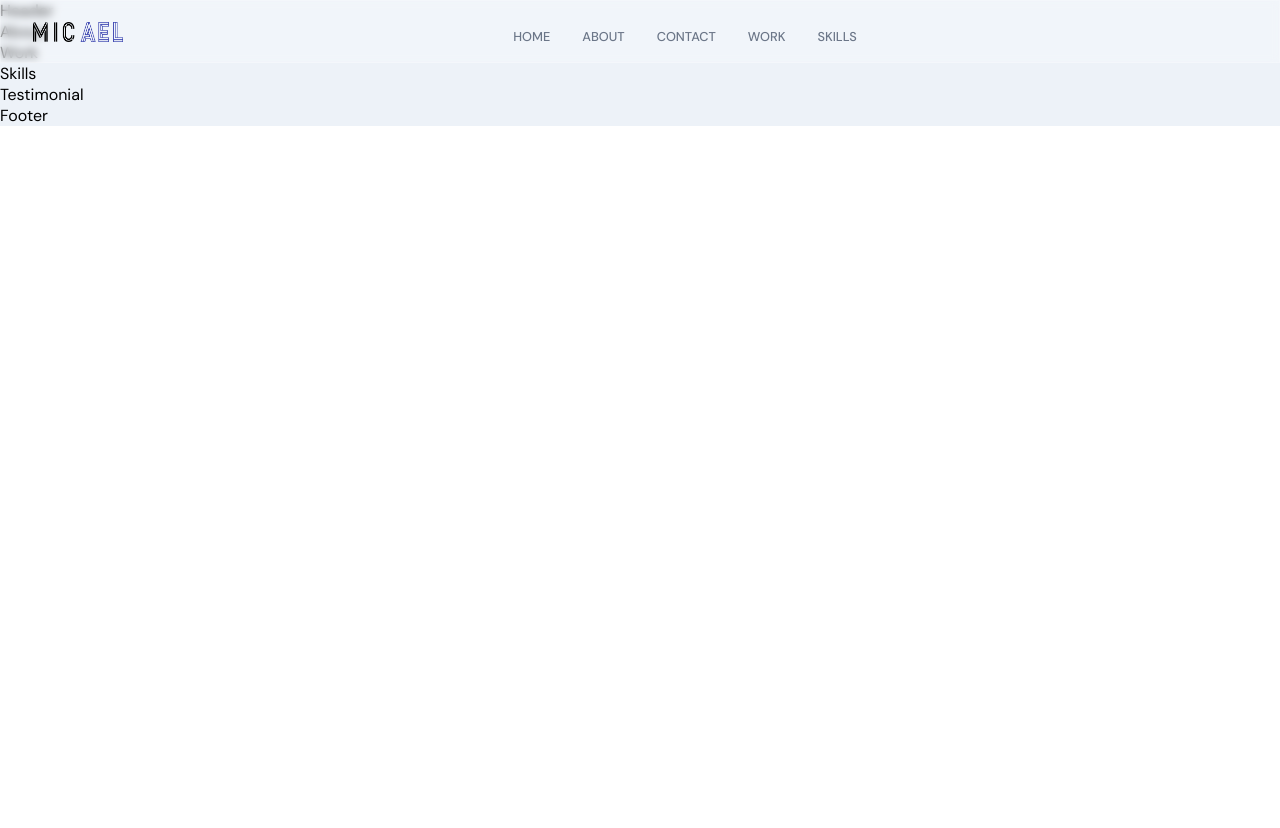
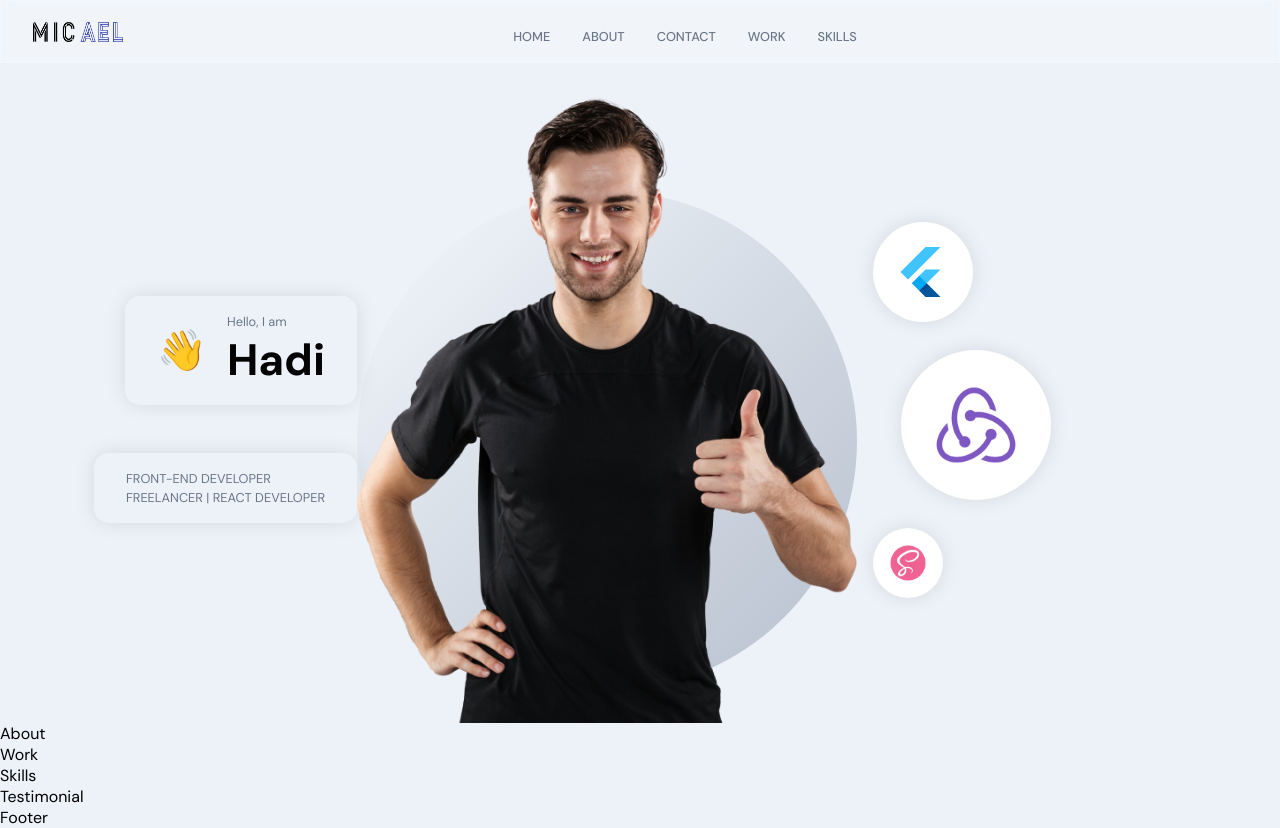
Before and after one commit to Hadi-bakhshi/fr-port-react, a React (Create React App) app: page / in a window 1280 px wide. Before the commit the page ends 800 px from the top, so only its background shows below. Built offline with nearby package versions, Linux system fonts and the light colour scheme.

Commit message:
header section is over

```diff
--- a/src/container/Header/Header.jsx
+++ b/src/container/Header/Header.jsx
@@ -1,9 +1,71 @@
-import React from 'react';
-import './Header.scss';
+import React from "react";
+import { motion } from "framer-motion";
+import { images } from "../../constants";
+import "./Header.scss";
+
+const scaleVariants = {
+  whileInView: {
+    scale: [0, 1],
+    opacity: [0, 1],
+    transition: {
+      duration: 1,
+      ease: "easeInOut",
+    },
+  },
+};
+
 const Header = () => {
   return (
-    <div>Header</div>
-  )
-}
+    <div id="home" className="app__header app__flex">
+      <motion.div
+        whileInView={{ x: [-100, 0], opacity: [0, 1] }}
+        transition={{ duration: 0.5 }}
+        className="app__header-info"
+      >
+        <div className="app__header-badge">
+          <div className="badge-cmp app__flex">
+            <span>👋</span>
+            <div style={{ marginLeft: 20 }}>
+              <p className="p-text">Hello, I am</p>
+              <h1 className="head-text">Hadi</h1>
+            </div>
+          </div>
 
-export default Header
+          <div className="tag-cmp app__flex">
+            <p className="p-text">Front-end Developer</p>
+            <p className="p-text">Freelancer | React developer</p>
+          </div>
+        </div>
+      </motion.div>
+
+      <motion.div
+        whileInView={{ opacity: [0, 1] }}
+        transition={{ duration: 0.5, delayChildren: 0.5 }}
+        className="app__header-img"
+      >
+        <img src={images.profile} alt="profile-bg" />
+        <motion.img
+          whileInView={{ scale: [0, 1] }}
+          transition={{ duration: 1, ease: "easeInOut" }}
+          className="overlay_circle"
+          src={images.circle}
+          alt="profile-circle"
+        />
+      </motion.div>
+
+      <motion.div
+        variants={scaleVariants}
+        whileInView={scaleVariants.whileInView}
+        className="app__header-circles"
+      >
+        {[images.flutter, images.redux, images.sass].map((circle, index) => (
+          <div className="circle-cmp app__flex" key={`circle-${index}`}>
+            <img src={circle} alt="circle"/>
+          </div>
+        ))}
+      </motion.div>
+    </div>
+  );
+};
+
+export default Header;
--- a/src/container/Header/Header.scss
+++ b/src/container/Header/Header.scss
@@ -0,0 +1,201 @@
+#home {
+    position: relative;
+    background: ur('../../assets/bgIMG.png');
+    background-size: cover;
+    background-repeat: repeat;
+    background-position: center;
+
+
+    .app__wrapper {
+        padding: 0;
+
+
+        .copyright {
+            display: none;
+        }
+    }
+}
+
+
+.app__header {
+    flex: 1;
+    width: 100%;
+    height: 100%;
+    flex-direction: row;
+
+    padding: 6rem 2rem 0;
+
+    @media screen and (min-width: 2000px) {
+        padding-top: 8rem;
+    }
+
+    @media screen and (max-width: 1200px) {
+        flex-direction: column;
+    }
+
+    @media screen and (max-width: 450px) {
+        padding: 6rem 1rem 2rem;
+    }
+
+}
+
+.app__header-info {
+    flex: 0.65;
+    display: flex;
+    flex-direction: column;
+    justify-content: flex-start;
+    align-items: flex-start;
+    height: 100%;
+
+    @media screen and (max-width: 2000px) {
+        width: 100%;
+        margin-right: 0;
+    }
+}
+
+.app__header-badge {
+    width: 100%;
+    display: flex;
+    justify-content: flex-end;
+    align-items: flex-end;
+    flex-direction: column;
+
+
+    .badge-cmp,
+    .tag-cmp {
+        padding: 1rem 2rem;
+        border: var(--white-color);
+        border-radius: 15px;
+        flex-direction: row;
+        width: auto;
+
+        box-shadow: 0 0 20px rgba(0, 0, 0, 0.1);
+    }
+
+    .tag-cmp {
+        flex-direction: column;
+        margin-top: 3rem;
+
+        p {
+            width: 100%;
+            text-transform: uppercase;
+            text-align: left;
+        }
+    }
+
+    span {
+        font-size: 2.5rem;
+
+
+
+        @media screen and (min-width: 2000px) {
+            font-size: 5rem;
+        }
+    }
+
+    @media screen and (max-width: 1200px) {
+        justify-content: flex-start;
+        align-items: flex-start;
+    }
+
+}
+
+.app__header-circles {
+    flex: 0.75;
+    display: flex;
+    flex-direction: column;
+    justify-content: space-evenly;
+    align-items: flex-start;
+    height: 100%;
+    margin-left: 1rem;
+
+
+    div {
+        width: 100px;
+        height: 100px;
+        border-radius: 50%;
+        background: var(--white-color);
+
+        box-shadow: 0 0 20px rgba(0, 0, 0, 0.1);
+
+
+        img {
+            width: 60%;
+            height: 60%;
+        }
+    }
+
+    div:nth-child(1) {
+        width: 100px;
+        height: 100px;
+    }
+
+    div:nth-child(2) {
+        margin: 1.75rem;
+        width: 150px;
+        height: 150px;
+    }
+
+    div:nth-child(3) {
+        width: 70px;
+        height: 70px;
+    }
+
+    @media screen and (min-width: 2000px) {
+        div:nth-child(1) {
+            width: 400px;
+            height: 400px;
+        }
+
+        div:nth-child(2) {
+            width: 170px;
+            height: 170px;
+        }
+
+        div:nth-child(3) {
+            width: 200px;
+            height: 200px;
+        }
+    }
+
+    @media screen and (max-width: 1200px) {
+      width: 100%;
+      flex-direction: row;
+      flex-wrap: wrap;
+      margin-left: 0;
+
+      div{
+        margin: 1rem;
+      }
+    }
+}
+
+.app__header-img{
+    flex: 1;
+    height: 100%;
+
+    display: flex;
+    justify-content: flex-end;
+    align-items: flex-end;
+    position: relative;
+
+
+    img{
+        width: 100%;
+        object-fit: contain;
+        z-index: 1;
+    }
+
+    .overlay_circle{
+        position: absolute;
+        left: 0;
+        right: 0;
+        bottom: 0;
+        z-index: 0;
+        width: 100%;
+        height: 90%;
+    }
+    @media screen and (max-width: 1200px){
+        margin: 2rem 0;
+    }
+}
```
